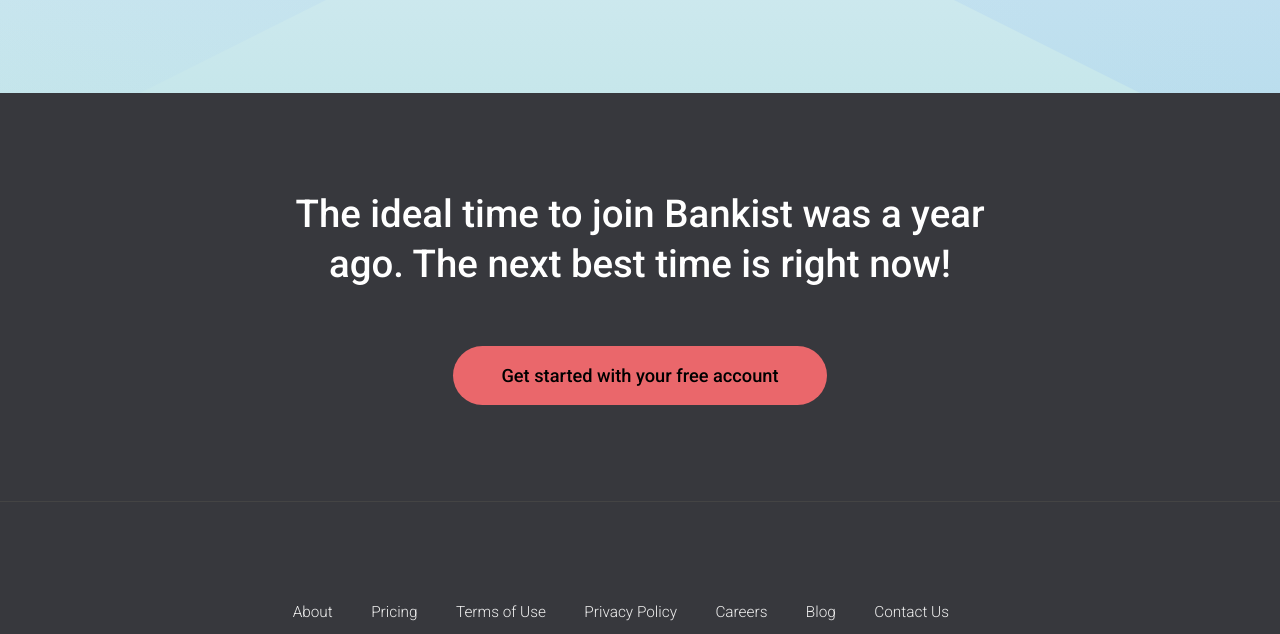
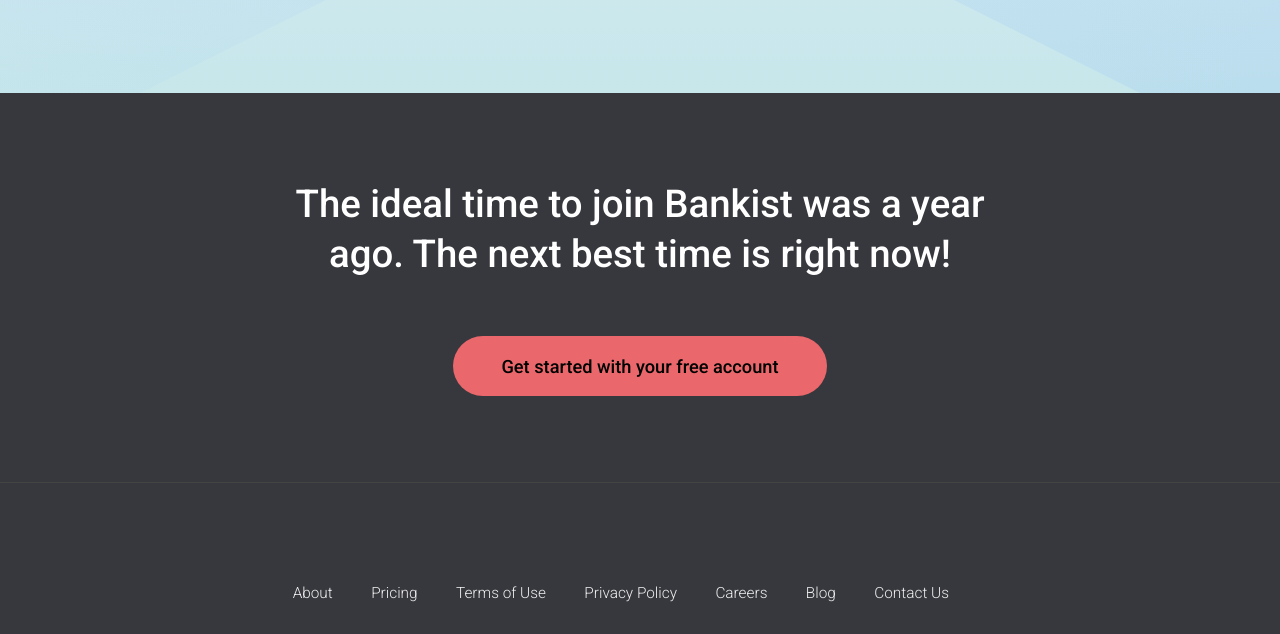
Before and after one commit to MatinT-SA/banklist-website, a plain HTML site: page index.html in a window 1280 px wide. Shown: the part 3757-4391 px from the top of the page. Drawn offline with Linux system fonts and the light colour scheme.

Commit message:
Update style.css

```diff
--- a/style.css
+++ b/style.css
@@ -574,7 +574,7 @@ h4 {
     border-top: none;
     border-bottom: 1px solid #444;
     text-align: center;
-    padding: 10rem 3rem;
+    padding: 9rem 3rem;
 }
 
 .section__register .section__header {
@@ -636,7 +636,7 @@ h4 {
 }
 
 /* ❃❃❃❃❃❃❃❃❃❃❃❃❃❃❃❃❃❃❃❃❃❃❃❃❃❃❃❃❃❃❃❃❃❃❃❃❃❃❃❃ */
-/* ▬▬▬▬▬▬▬▬▬▬▬▬▬▬▬▬▬▬▬▬▬▬╣ Mpdal ╠▬▬▬▬▬▬▬▬▬▬▬▬▬▬▬▬▬▬▬▬▬▬ */
+/* ▬▬▬▬▬▬▬▬▬▬▬▬▬▬▬▬▬▬▬▬▬▬╣ Modal ╠▬▬▬▬▬▬▬▬▬▬▬▬▬▬▬▬▬▬▬▬▬▬ */
 /* ❃❃❃❃❃❃❃❃❃❃❃❃❃❃❃❃❃❃❃❃❃❃❃❃❃❃❃❃❃❃❃❃❃❃❃❃❃❃❃❃ */
 
 .overlay {
```
